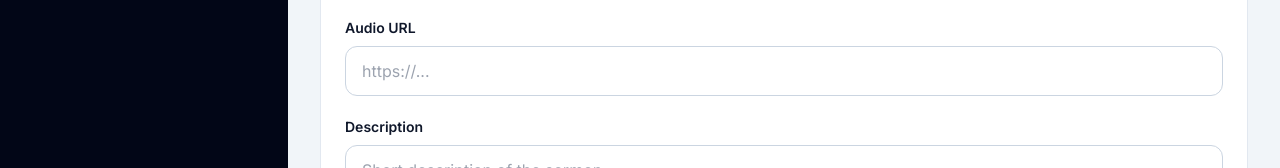
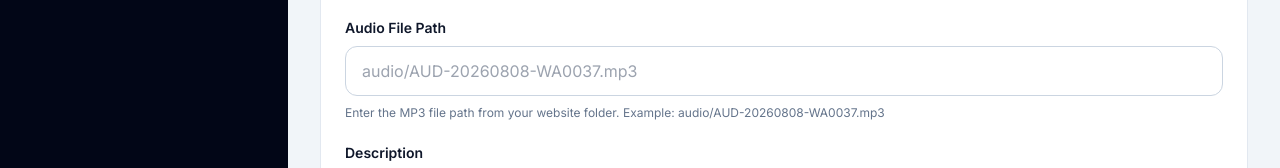
Before and after one commit to timakibenedict619-hue/Mustard-Seed-Gospel-Church, a plain HTML site: page admin-sermons.html in a window 1280 px wide. Both pictures are taken after a click on the button "+ Add Sermon". Shown: the part 735-903 px from the top of the page. Drawn offline with nearby package versions, Linux system fonts and the light colour scheme; no server answers.

Commit message:
Add audio file path input to sermon form
Added input for audio file path with a hint for users.

```diff
--- a/admin-sermons.html
+++ b/admin-sermons.html
@@ -45,7 +45,11 @@ body{font-family:Inter,sans-serif}.sidebar{transition:transform .25s ease}
 <div><label class="label">Category</label><input id="category" class="input" placeholder="Sunday Service"></div>
 <div class="md:col-span-2"><label class="label">Image Path</label><input id="image" class="input" placeholder="images/sermon-1.jpg"><p class="hint">Use an image path from your website folder. Firebase Storage is not required.</p></div>
 <div class="md:col-span-2"><label class="label">Video URL</label><input id="video" type="url" class="input" placeholder="https://www.youtube.com/watch?v=..."><p class="hint">Optional public sermon video link.</p></div>
-<div class="md:col-span-2"><label class="label">Audio URL</label><input id="audio" type="url" class="input" placeholder="https://..."></div>
+<div class="md:col-span-2">
+  <label class="label">Audio File Path</label>
+  <input id="audio" type="text" class="input" placeholder="audio/AUD-20260808-WA0037.mp3">
+  <p class="hint">Enter the MP3 file path from your website folder. Example: audio/AUD-20260808-WA0037.mp3</p>
+</div>
 <div class="md:col-span-2"><label class="label">Description</label><textarea id="description" rows="4" class="input" placeholder="Short description of the sermon..."></textarea></div>
 <div class="md:col-span-2 flex items-center gap-3"><input id="published" type="checkbox" checked class="w-5 h-5"><label class="text-sm font-semibold">Published on website</label></div>
 </div>
```
